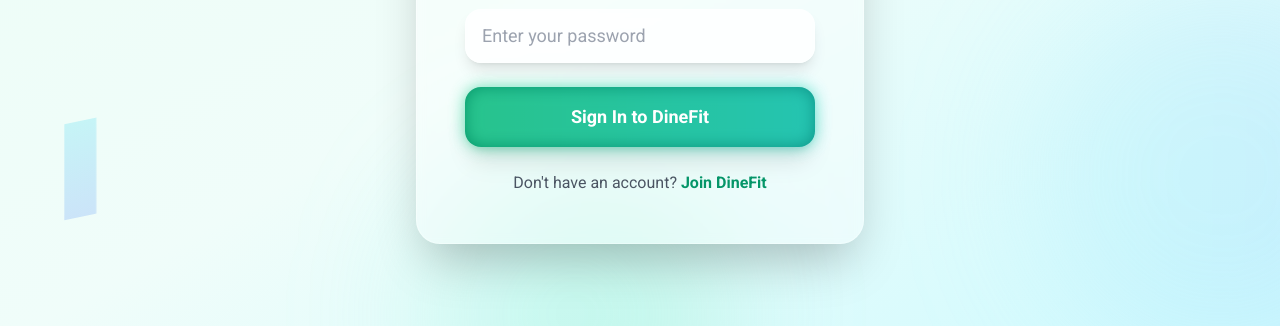
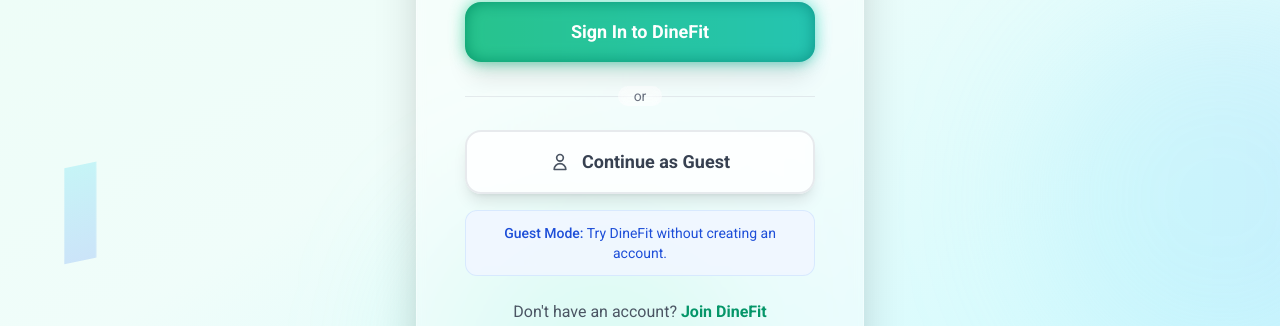
Before and after one commit to swasbee1605/DineFit, a React (Vite) app: page /login in a window 1280 px wide. Shown: the part 455-781 px from the top of the page. Built offline with nearby package versions, Linux system fonts and the light colour scheme; no server answers.

Commit message:
FEAT: [Issue #1 ] Create Demo Mode for Trying the App Without Login

```diff
--- a/src/contexts/AuthContext.jsx
+++ b/src/contexts/AuthContext.jsx
@@ -277,19 +277,61 @@
             throw error;
         }
     };
+    const guestLogin = async () => {
+        try {
+            setError(null);
+
+            const guestUser = {
+                $id: 'guest_' + Date.now(),
+                name: 'Guest User',
+                email: 'guest@dinefit.local',
+                isGuest: true,
+                $createdAt: new Date().toISOString(),
+                $updatedAt: new Date().toISOString()
+            };
+
+            setUser(guestUser);
+            mealLoggingService.setCurrentUser(guestUser);
+            setError(null);
+
+            const guestProfile = {
+                $id: 'guest_profile_' + Date.now(),
+                userId: guestUser.$id,
+                allergies: 'None specified',
+                dietaryPreferences: 'None specified',
+                favoriteCuisines: 'All cuisines',
+                cookingTime: '30 minutes',
+                mealsPerDay: '3',
+                isGuest: true,
+                createdAt: new Date().toISOString(),
+                updatedAt: new Date().toISOString()
+            };
+
+            setUserProfile(guestProfile);
+
+            return guestUser;
+        } catch (error) {
+            console.error('Guest login error:', error);
+            setError('Failed to start guest session');
+            throw new Error('Failed to start guest session');
+        }
+    };
+
     const value = {
         user,
         userProfile,
         login,
         logout,
         signup,
+        guestLogin,
         updateProfile,
         getUserProfile,
         deleteProfile,
         loading,
         error,
         isAuthenticated: !!user,
-        hasProfile: !!userProfile
+        hasProfile: !!userProfile,
+        isGuest: user?.isGuest || false
     };
     if (loading) {
         return (
--- a/src/pages/Dashboard.jsx
+++ b/src/pages/Dashboard.jsx
@@ -5,7 +5,7 @@
 import { mealLoggingService } from '../services/mealLoggingService'
 
 const Dashboard = () => {
-  const { user, userProfile, hasProfile } = useAuth();
+  const { user, userProfile, hasProfile, isGuest } = useAuth();
   const [showProfileSetup, setShowProfileSetup] = useState(false);
   const [recentMeals, setRecentMeals] = useState([]);
   const [favorites, setFavorites] = useState([]);
@@ -70,6 +70,14 @@
           <h1 className="text-3xl sm:text-4xl lg:text-5xl font-bold bg-gradient-to-r from-emerald-600 via-teal-600 to-cyan-600 bg-clip-text text-transparent mb-3">
             Welcome back, {user?.name || 'User'}! 🍽️
           </h1>
+          {isGuest && (
+            <div className="mb-4 inline-flex items-center px-3 py-1 bg-blue-100/80 backdrop-blur-sm border border-blue-200/50 text-blue-700 rounded-full text-sm font-medium">
+              <svg className="w-4 h-4 mr-2" fill="none" stroke="currentColor" viewBox="0 0 24 24">
+                <path strokeLinecap="round" strokeLinejoin="round" strokeWidth={2} d="M16 7a4 4 0 11-8 0 4 4 0 018 0zM12 14a7 7 0 00-7 7h14a7 7 0 00-7-7z" />
+              </svg>
+              Guest Mode
+            </div>
+          )}
           <p className="text-xl sm:text-2xl text-gray-700 mb-4">
             Discover recipes tailored to your taste
           </p>
--- a/src/pages/Login.jsx
+++ b/src/pages/Login.jsx
@@ -3,7 +3,7 @@
 import { useNavigate } from 'react-router-dom';
 import { forceLogout } from '../utils/sessionUtils';
 const Login = () => {
-    const { login, user } = useAuth();
+    const { login, guestLogin, user } = useAuth();
     const navigate = useNavigate();
     const [isLoading, setIsLoading] = useState(false);
     const [error, setError] = useState('');
@@ -66,6 +66,20 @@
             await forceLogout();
         } catch (error) {
             console.log('Force logout completed');
+        }
+    };
+
+    const handleGuestLogin = async () => {
+        setIsLoading(true);
+        setError('');
+        try {
+            await guestLogin();
+            navigate('/dashboard');
+        } catch (error) {
+            console.error('Guest login failed:', error);
+            setError(error.message || 'Guest login failed. Please try again.');
+        } finally {
+            setIsLoading(false);
         }
     };
     return (
@@ -168,6 +182,39 @@
                             </span>
                         </button>
                     </form>
+
+
+                    <div className="relative my-6">
+                        <div className="absolute inset-0 flex items-center">
+                            <div className="w-full border-t border-gray-300/50"></div>
+                        </div>
+                        <div className="relative flex justify-center text-sm">
+                            <span className="px-4 bg-white/40 backdrop-blur-sm text-gray-500 rounded-xl">or</span>
+                        </div>
+                    </div>
+
+
+                    <button
+                        type="button"
+                        onClick={handleGuestLogin}
+                        disabled={isLoading}
+                        className="group relative w-full inline-flex items-center justify-center px-8 py-4 text-lg font-semibold text-gray-700 bg-white/70 backdrop-blur-sm border-2 border-gray-300/50 rounded-2xl hover:bg-white/90 hover:border-gray-400/50 transform hover:scale-105 transition-all duration-300 shadow-lg hover:shadow-xl disabled:opacity-70 disabled:transform-none"
+                    >
+                        <span className="relative flex items-center">
+                            <svg className="w-5 h-5 mr-3 text-gray-600" fill="none" stroke="currentColor" viewBox="0 0 24 24">
+                                <path strokeLinecap="round" strokeLinejoin="round" strokeWidth={2} d="M16 7a4 4 0 11-8 0 4 4 0 018 0zM12 14a7 7 0 00-7 7h14a7 7 0 00-7-7z" />
+                            </svg>
+                            {isLoading ? 'Starting Guest Session...' : 'Continue as Guest'}
+                        </span>
+                    </button>
+
+
+                    <div className="mt-4 p-3 bg-blue-50/80 backdrop-blur-sm border border-blue-200/50 text-blue-700 rounded-xl">
+                        <p className="text-sm text-center">
+                            <span className="font-medium">Guest Mode:</span> Try DineFit without creating an account.
+                        </p>
+                    </div>
+
                     <div className="text-center mt-6">
                         <p className="text-gray-600">
                             Don't have an account?{' '}
```
